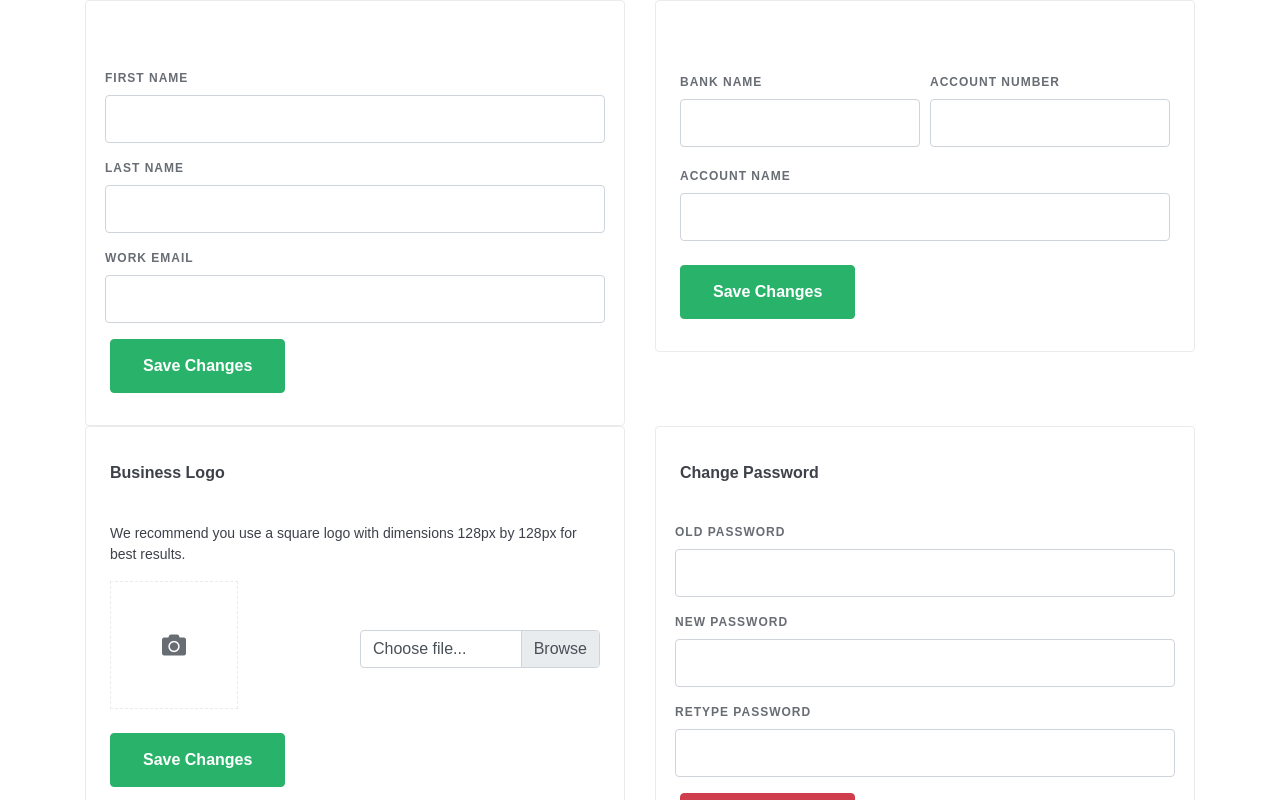
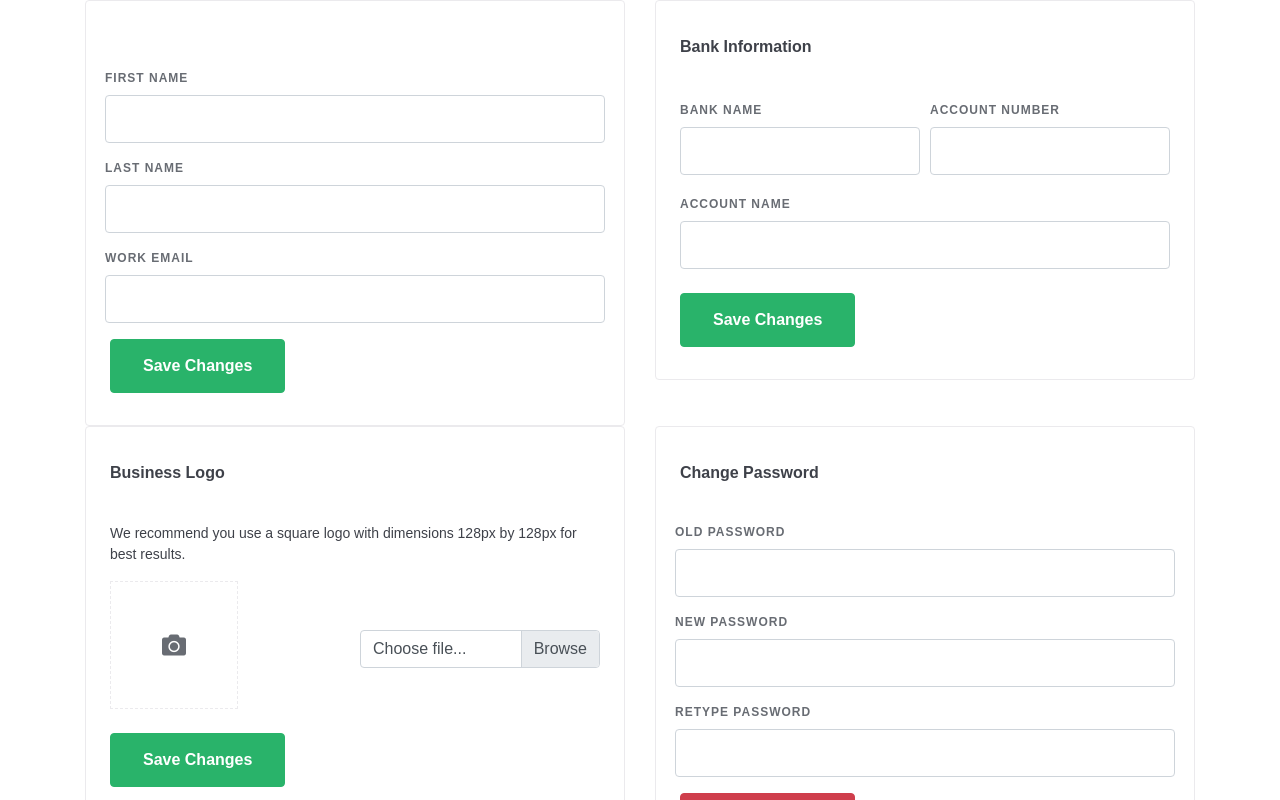
Before and after one commit to Igho-Godwin/vue-app, a Vue app: page /all-cards in a window 1280 px wide. Shown: the top 800 px of the page. Built offline with nearby package versions, Linux system fonts and the light colour scheme; a web font is replaced by a local one.

Commit message:
card header slot added

```diff
--- a/src/components/settings/BankInformation.vue
+++ b/src/components/settings/BankInformation.vue
@@ -1,6 +1,9 @@
 <template>
   <div>
-    <Card header="Bank Information">
+    <Card>
+      <div slot="card-header">
+        <h3>Bank Information</h3>
+      </div>
       <div slot="card-body">
         <form>
           <div class="form-row">
```
